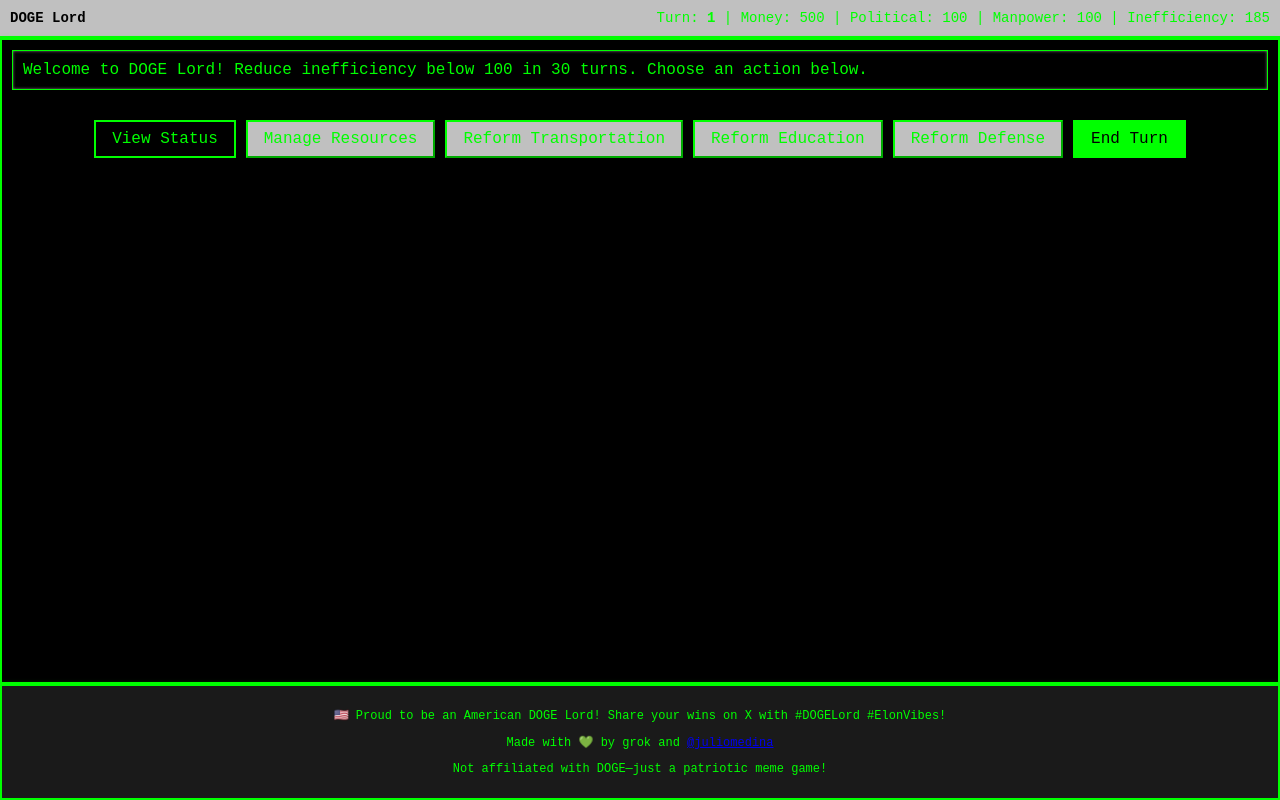
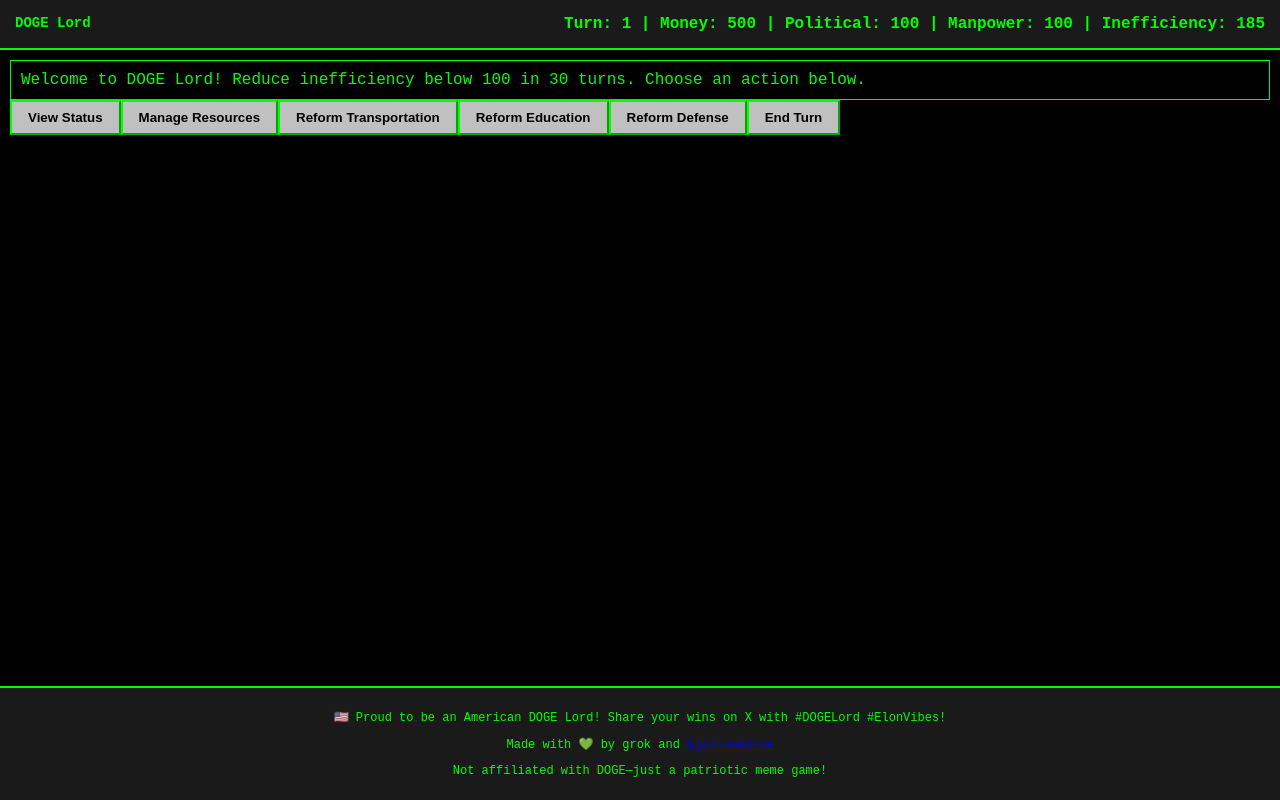
Before and after one commit to medinajulioc/doge-lord-game, a plain HTML site: page index.html in a window 1280 px wide. Drawn offline with Linux system fonts and the light colour scheme.

Commit message:
Add files via upload

```diff
--- a/doge-lord.css
+++ b/doge-lord.css
@@ -1,3 +1,4 @@
+/* Global Styles */
 body {
 	margin: 0;
 	font-family: 'Courier New', monospace;
@@ -8,11 +9,12 @@ body {
 	min-height: 100vh;
 }
 
+/* Header */
 header {
-	padding: 5px;
-	background: #c0c0c0;
+	background: #1a1a1a;
+	padding: 10px;
 	border-bottom: 2px solid #00FF00;
-	box-shadow: 0 2px 4px rgba(0, 0, 0, 0.5);
+	text-align: center;
 }
 
 .menu-bar {
@@ -21,7 +23,7 @@ header {
 	font-family: 'MS Sans Serif', 'Courier New', monospace;
 	font-size: 14px;
 	padding: 5px;
-	color: #000;
+	color: #00FF00;
 }
 
 .menu-bar span:first-child {
@@ -29,60 +31,40 @@ header {
 }
 
 #status {
-	color: #00FF00;
+	font-size: 16px;
+	font-weight: bold;
 }
 
+/* Main Content */
 main {
 	flex: 1;
 	padding: 10px;
-	border: 2px solid #00FF00;
-	box-shadow: 0 0 5px rgba(0, 255, 0, 0.3);
-	background: #000;
 }
 
+/* Output Log */
 #output {
-	margin-bottom: 20px;
+	max-height: 60vh;
+	overflow-y: auto;
 	padding: 10px;
+	border: 1px solid #00FF00;
 	background: #000;
-	border: 1px solid #00FF00;
-	box-shadow: inset 0 0 3px #808080;
-	overflow-y: auto;
-	max-height: 60vh;
+	font-size: 16px;
 }
 
 #output .log-entry {
 	margin: 5px 0;
 	padding: 5px;
 	border: 1px solid #00FF00;
-	animation: slideIn 0.3s ease-in;
-	white-space: pre-wrap;
+	background: #0a0a0a;
 }
 
-#output .log-entry .timestamp {
+/* Buttons */
+.retro-button {
+	background: #C0C0C0; /* Light grey for better contrast */
+	color: #000000;      /* Black text for readability */
 	font-weight: bold;
-	color: #00FF00;
-}
-
-@keyframes slideIn {
-	from { transform: translateY(10px); opacity: 0; }
-	to { transform: translateY(0); opacity: 1; }
-}
-
-#buttons {
-	display: flex;
-	flex-wrap: wrap;
-	justify-content: center;
-	gap: 10px;
-	padding: 10px;
-}
-
-.retro-button {
-	background: #c0c0c0;
-	color: #00FF00;
 	border: 2px outset #00FF00;
 	padding: 8px 16px;
-	font-family: 'MS Sans Serif', 'Courier New', monospace;
-	font-size: 16px;
 	cursor: pointer;
 	box-shadow: 2px 2px 4px rgba(0, 0, 0, 0.5);
 	transition: background 0.3s, border 0.3s;
@@ -90,47 +72,29 @@ main {
 
 .retro-button:hover {
 	background: #00FF00;
-	color: #000;
+	color: #000000;
 	border: 2px inset #00FF00;
 }
 
-.retro-button:active {
-	border: 2px inset #00FF00;
-	box-shadow: none;
-	transform: translate(2px, 2px);
+/* Footer */
+footer {
+	background: #1a1a1a;
+	padding: 10px;
+	border-top: 2px solid #00FF00;
+	text-align: center;
+	font-size: 12px;
 }
 
-.view-status-button {
-	border: 2px solid #00FF00;
-	background: #000;
-	color: #00FF00;
-}
-
-.end-turn-button {
-	background: #00FF00;
-	color: #000;
-	border: 2px solid #00FF00;
-}
-
-footer {
-	padding: 10px;
-	text-align: center;
-	font-size: 12px;
-	border: 2px solid #00FF00;
-	box-shadow: 0 0 5px rgba(0, 255, 0, 0.3);
-	background: #1a1a1a;
-}
-
+/* Mobile Optimization */
 @media (max-width: 600px) {
 	.retro-button {
 		font-size: 18px;
 		padding: 10px 20px;
 	}
-	header, #output, footer { font-size: 14px; }
-	main { padding: 5px; }
-	.menu-bar {
-		flex-direction: column;
-		text-align: center;
+	#status {
+		font-size: 14px;
 	}
-	#status { font-size: 12px; }
+	#output {
+		font-size: 14px;
+	}
 }
```
